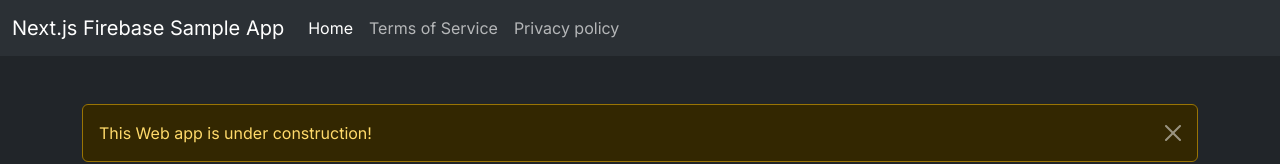
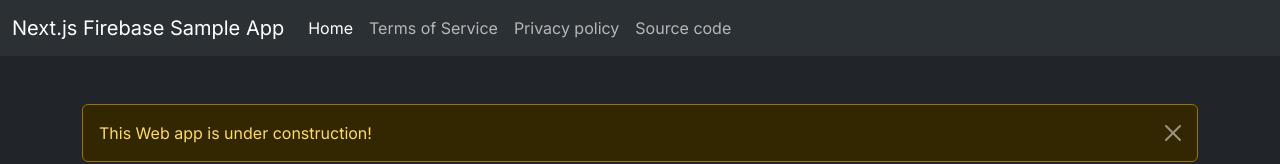
Before and after one commit to haru52/next-firebase-sample-app, a Next.js app: page / in a window 1280 px wide. Shown: the top 164 px of the page. Built offline with nearby package versions, Linux system fonts and the light colour scheme; no server answers.

Commit message:
chore: add GitHub link to header

```diff
--- a/components/header.tsx
+++ b/components/header.tsx
@@ -76,6 +76,16 @@
                 Privacy policy
               </Link>
             </li>
+            <li className="nav-item">
+              <a
+                className={getNavLinkClassNames()}
+                href="https://github.com/haru52/next-firebase-sample-app"
+                target="_blank"
+                rel="noreferrer"
+              >
+                Source code
+              </a>
+            </li>
             {currentUser !== null && (
               <>
                 <li className="nav-item">
```
